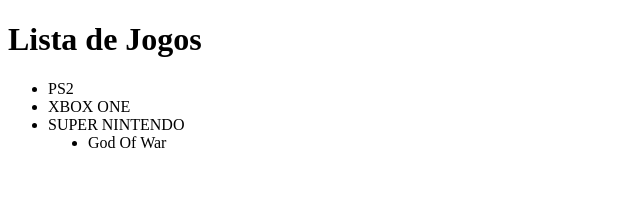
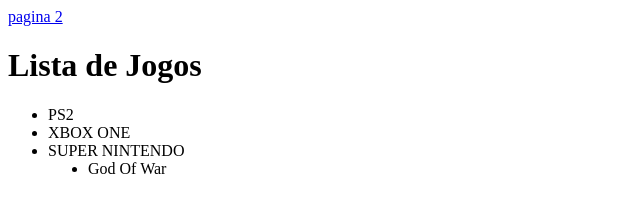
Before and after one commit to Bielzindograuu/Bielzindograuu, a plain HTML site: page pg2.html in a window 1280 px wide. Shown: the whole page, without its empty margins (0-640 px from the left). Drawn offline with Linux system fonts and the light colour scheme.

Commit message:
Update pg2.html

```diff
--- a/pg2.html
+++ b/pg2.html
@@ -7,7 +7,7 @@
     <title> Willian Gabriel Gasparino </title>
   </head>
   <body>
-
+    <a href="pg2.hmtl" rel="next" target="_self"> pagina 2 </a>
     <h1>Lista de Jogos</h1>
     <ul tipe="I" >
        <li> PS2
```
